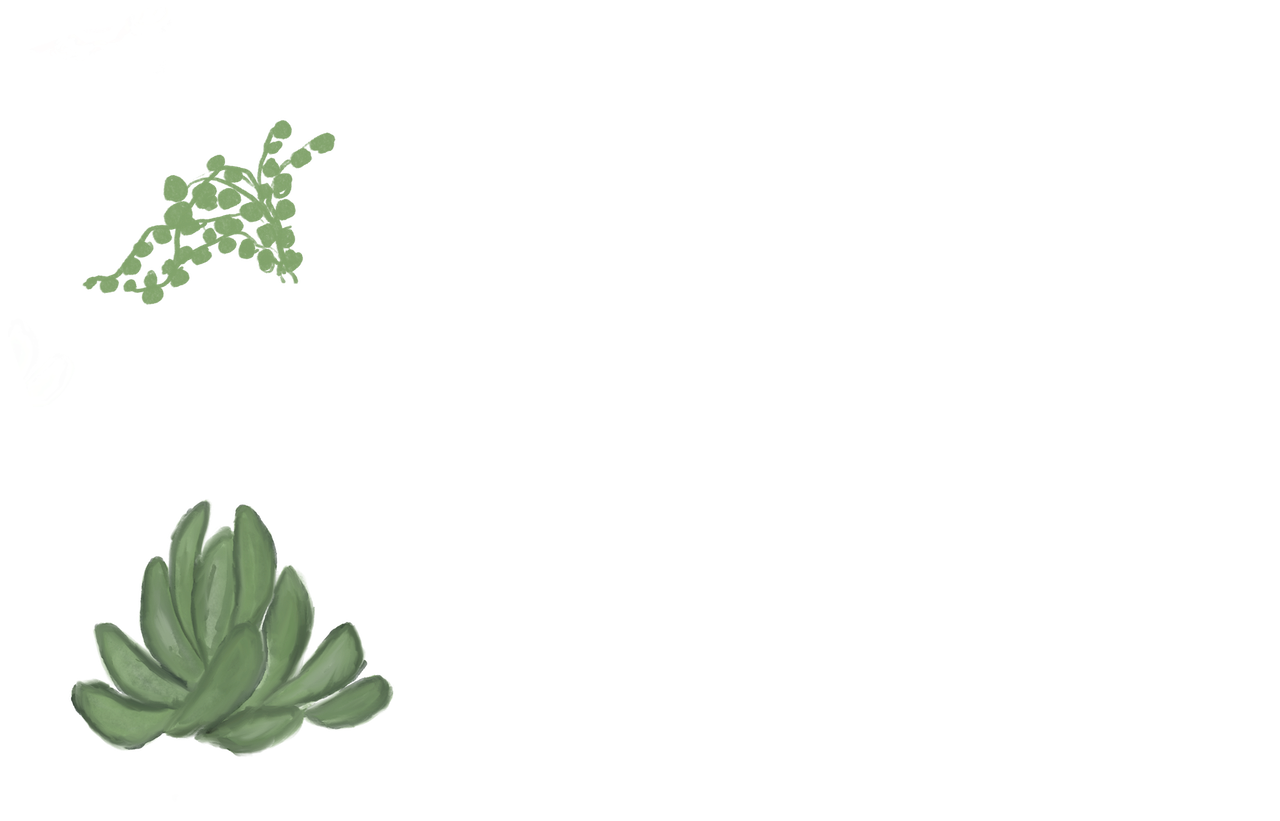
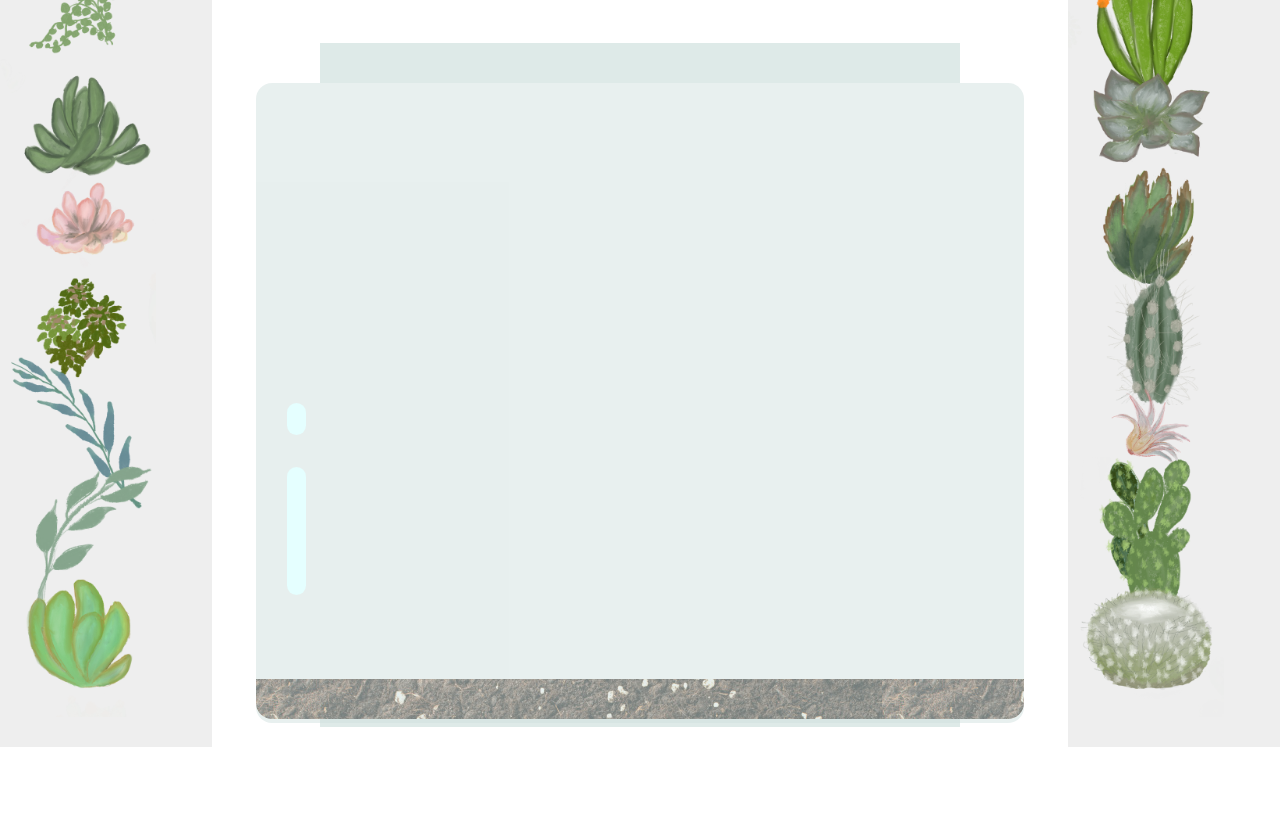
Before and after one commit to r4k0nb4k0n/terrarium, a plain HTML site: page index.html in a window 1280 px wide. Shown: the part 73-894 px from the top of the page. After the commit the page ends 820 px from the top, so only its background shows below. Drawn offline with Linux system fonts and the light colour scheme.

Commit message:
Apply styles using CSS

```diff
--- a/index.html
+++ b/index.html
@@ -6,6 +6,7 @@
 		<meta charset="utf-8" />
 		<meta http-equiv="X-UA-Compatible" content="IE=edge" />
 		<meta name="viewport" content="width=deivce-width, initial-scale=1" />
+		<link rel="stylesheet" href="./style.css" />
 	</head>
 	<body>
 		<h1>My Virtual Terrarium</h1>
--- /dev/null
+++ b/style.css
@@ -0,0 +1,107 @@
+body {
+  font-family: helvetica, arial, sans-serif;
+}
+
+h1 {
+  color: #3a241d;
+  text-align: center;
+}
+
+#left-container {
+  left: 0px;
+}
+
+#right-container {
+  right: 0px;
+}
+
+.container {
+  background-color: #eee;
+  width: 15%;
+  top: 0px;
+  position: absolute;
+  height: 100%;
+  padding: 10px;
+}
+
+.plant-holder {
+  position: relative;
+  height: 13%;
+  left: -10px;
+}
+
+.plant {
+  position: absolute;
+  max-width: 150%;
+  max-height: 150%;
+  z-index: 2;
+}
+
+.jar-walls {
+  height: 80%;
+  width: 60%;
+  background: #d1e1df;
+  border-radius: 1rem;
+  position: absolute;
+  bottom: 0.5%;
+  left: 20%;
+  opacity: 0.5;
+  z-index: 1;
+}
+
+.jar-glossy-long {
+  border-radius: 25px;
+  height: 20%;
+  width: 2.5%;
+  background: #ccffff;
+  position: absolute;
+  left: 4%;
+  bottom: 20%;
+  opacity: 1;
+  z-index: 2;
+}
+
+.jar-glossy-short {
+  border-radius: 25px;
+  height: 5%;
+  width: 2.5%;
+  background: #ccffff;
+  position: absolute;
+  left: 4%;
+  bottom: 45%;
+  opacity: 1;
+  z-index: 2;
+}
+
+.jar-top {
+  width: 50%;
+  height: 5%;
+  background: #d1e1df;
+  position: absolute;
+  bottom: 80.5%;
+  left: 25%;
+  opacity: 0.7;
+  z-index: 1;
+}
+
+.jar-bottom {
+  width: 50%;
+  height: 1%;
+  background: #d1e1df;
+  position: absolute;
+  bottom: 0%;
+  left: 25%;
+  opacity: 0.7;
+}
+
+.dirt {
+  width: 60%;
+  height: 5%;
+  background: url(./images/soil-with-mineral-fertilizers-for-gardening-texture-background-ground-heap-pattern-dirt-earth-or-garden-peat-wallpaper-top-view_162695-1433.jpeg);
+  position: absolute;
+  border-radius: 0 0 1rem 1rem;
+  bottom: 1%;
+  left: 20%;
+  opacity: 0.9;
+  z-index: -1;
+}
```
Also changed, not shown: images/soil-with-mineral-fertilizers-for-gardening-texture-background-ground-heap-pattern-dirt-earth-or-garden-peat-wallpaper-top-view_162695-1433.jpeg (added).
